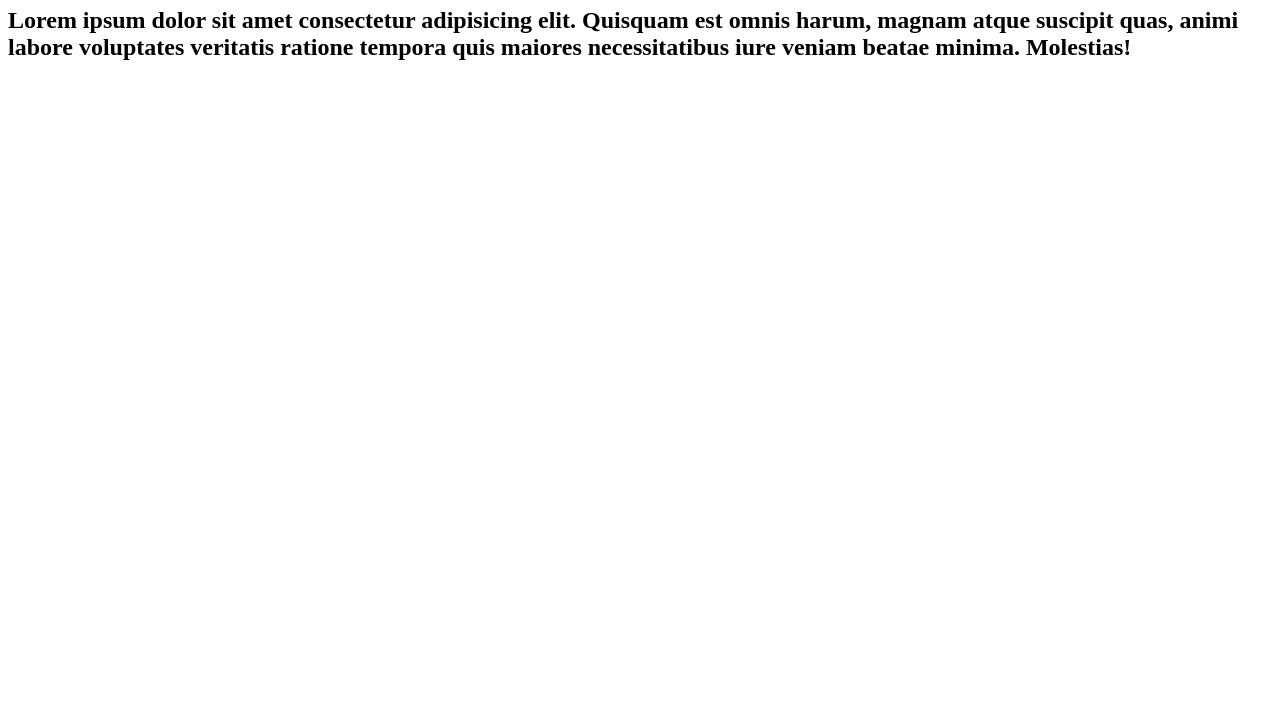
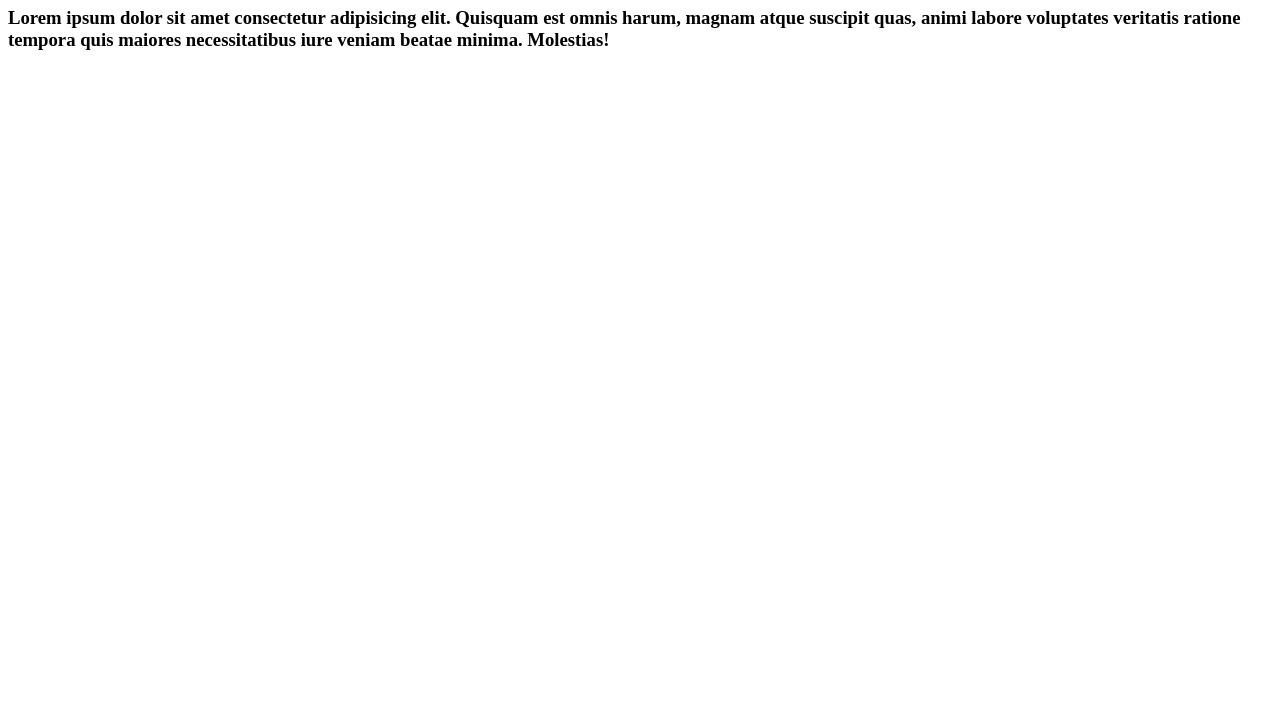
Before and after one commit to LuizFAP/cursogit-github, a plain HTML site: page index.html in a window 1280 px wide. Shown: the part 73-800 px from the top of the page. Drawn offline with Linux system fonts and the light colour scheme.

Commit message:
11º commit- fiz a correção de h2 para h3

```diff
--- a/index.html
+++ b/index.html
@@ -10,6 +10,6 @@
     <h1>
         hello, world!
     </h1>
-    <h2>Lorem ipsum dolor sit amet consectetur adipisicing elit. Quisquam est omnis harum, magnam atque suscipit quas, animi labore voluptates veritatis ratione tempora quis maiores necessitatibus iure veniam beatae minima. Molestias!</h2>
+    <h3>Lorem ipsum dolor sit amet consectetur adipisicing elit. Quisquam est omnis harum, magnam atque suscipit quas, animi labore voluptates veritatis ratione tempora quis maiores necessitatibus iure veniam beatae minima. Molestias!</h3>
 </body>
 </html>
```
